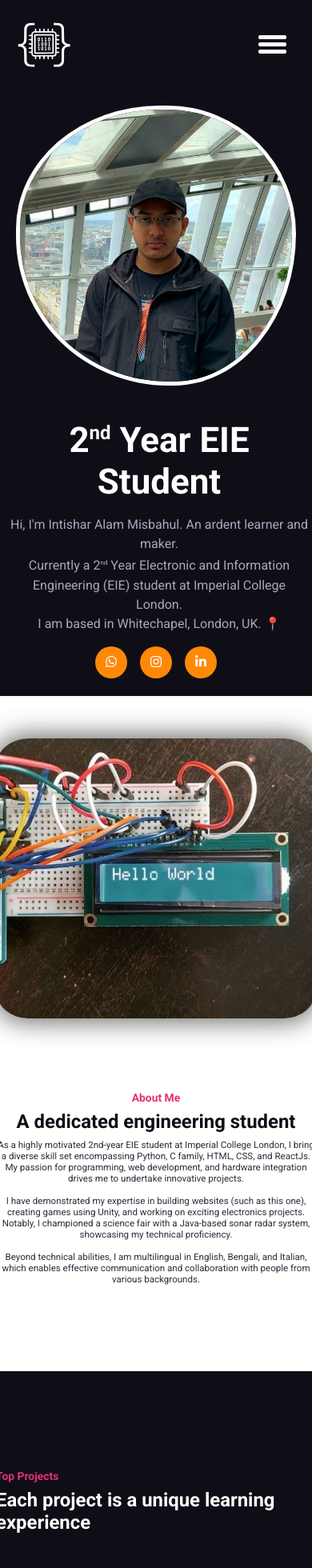
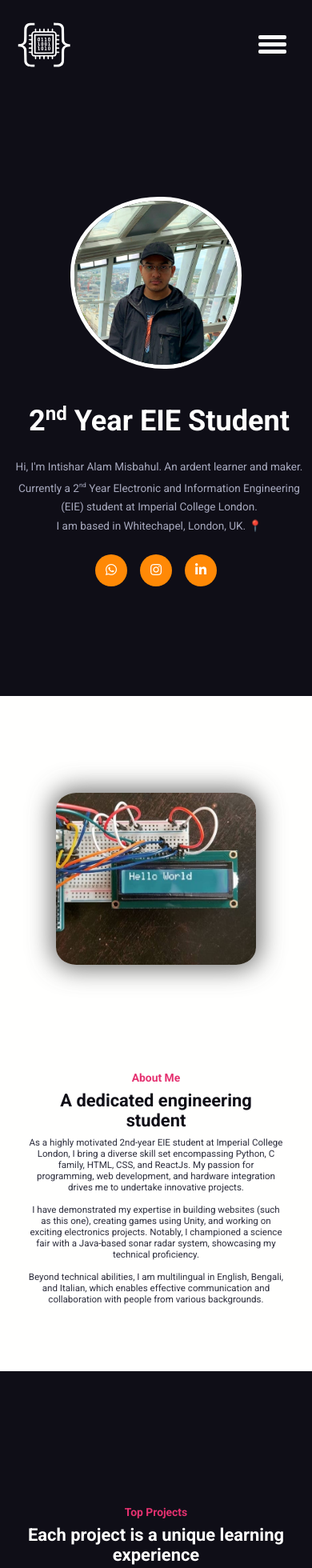
Before and after one commit to intisharalam/Web-Design, a Next.js app in the folder ProjectShowcaseSite/project-portofolio/: page / in a window 390 px wide. Shown: the top 1960 px of the page at 80% size. Built offline with nearby package versions, Linux system fonts and the light colour scheme.

Commit message:
Update home.module.scss

```diff
--- a/ProjectShowcaseSite/project-portofolio/src/styles/home.module.scss
+++ b/ProjectShowcaseSite/project-portofolio/src/styles/home.module.scss
@@ -36,8 +36,13 @@
 }
 
 .welcomeSect .imgContainer img {
-  height: 400px;
-  width: 400px;
+  max-height: 400px;
+  max-width: 400px;
+  height: 55vw;
+  width: 55vw;
+  min-height: 100px;
+  min-width: 100px;
+
   border: 5px solid $background-light;
   object-fit: cover;
   animation: fluctuate-border-radius 7s infinite alternate;
@@ -69,16 +74,16 @@
 
 /*-->  Self-introduction section */
 .welcomeIntro h2 {
-  margin: 0 0 1rem 0.5rem;
-  font-size: calc(40px + 1vw);
-  font-family: 'Roboto', sans-serif;
+  margin: 0 0 1.5rem 0.5rem;
+  font-size: calc(33px + 0.8vw);
 }
 
 .welcomeIntro p {
-  margin: 0 0 1rem 0.5rem;
+  margin: 0 0 1.5rem 0.5rem;
   line-height: 1.5rem;
   font-family: 'Roboto', sans-serif;
   color: #a7a9be;
+  font-size: calc(12px + 0.4vw);
 }
 
 .welcomeIntro h2 .sup {
@@ -137,8 +142,13 @@
 }
 
 .aboutMeSect .imgContainer img {
-  height: 350px;
-  width: 400px;
+  max-height: 350px;
+  max-width: 400px;
+  height: 55vw;
+  width: 55vw;
+  min-height: 200px;
+  min-width: 250px;
+
   box-shadow: 0 0 30px 5px rgba(78, 78, 78, 0.8);
   object-fit: cover;
   border-radius: 5%;
@@ -152,7 +162,7 @@
 }
 
 .aboutMeSect h2 {
-  font-size: calc(20px + 1vw);
+  font-size: calc(18px + 1vw);
   padding: 0 0 0.5rem 0;
 }
 
@@ -182,7 +192,6 @@
   font-size: calc(10px + 1vw);
   padding: 0 0 0.5rem 0;
   color: #e53170;
-  ;
 }
 
 .projectSect .sectHeading h2 {
@@ -218,7 +227,7 @@
   justify-content: center;
   align-items: center;
 
-  padding: 2rem 1rem 2rem 0.5rem;
+  padding: 1rem .7rem 1rem 0.7rem;
 }
 
 .projCard .imgCard {
@@ -268,7 +277,7 @@
 
 .projText h4 {
   box-shadow: 0 0 10px 1px rgba(78, 78, 78, 0.5);
-  padding: 1rem;
+  padding: 0.7rem;
   border-radius: 5px;
 }
 
@@ -333,6 +342,7 @@
   cursor: pointer;
 }
 
+
 /*Responsive CSS for desktop*/
 @media screen and (max-width: 990px) {
 
@@ -342,6 +352,8 @@
     grid-template-columns: auto;
     grid-template-rows: 1fr 1fr;
     row-gap: 1.5rem;
+
+    padding: 2rem 0 1rem 0;
 
     justify-content: center;
     align-items: center;
@@ -410,11 +422,6 @@
     column-gap: 1rem;
   }
 
-  /*--> Intro Picture*/
-  .welcomeSect .imgContainer img {
-    height: 350px;
-    width: 350px;
-  }
 
   /* --- About Me Section --- */
   .aboutMeSect .container {
@@ -445,6 +452,17 @@
     text-align: center;
   }
 
+  /*Project Section*/
+  .projectSect .sectHeading h1 {
+    text-align: center;
+  }
+
+  .projectSect .sectHeading h2 {
+    font-size: calc(20px + 0.5vw);
+    padding: 0 0 0.5rem 0;
+    text-align: center;
+  }
+
   /*Contact Section*/
   .contactSect .container {
     display: flex;
@@ -465,4 +483,35 @@
     row-gap: 2rem;
     justify-content: center;
   }
+
+  /*Project section*/
+
+  .projectSect .container {
+    display: flex;
+    flex-direction: column;
+    /* top row is 100px in height */
+
+    row-gap: 10vh;
+    justify-content: center;
+    align-items: center;
+    padding: 20vh 2vh 20vh 2vh;
+  }
+
+  .projectSect .card {
+    min-width: 200px;
+    min-height: 260px;
+
+    max-width: 550px;
+    max-height: 700px;
+
+    border-radius: 10px;
+    box-shadow: 0 0 25px 1px rgba(139, 139, 139, 0.3);
+
+    background-color: $background-light;
+    color: $headline-light;
+  }
+
 }
+
+
+/*Mobile Responsive CSS*/
```
